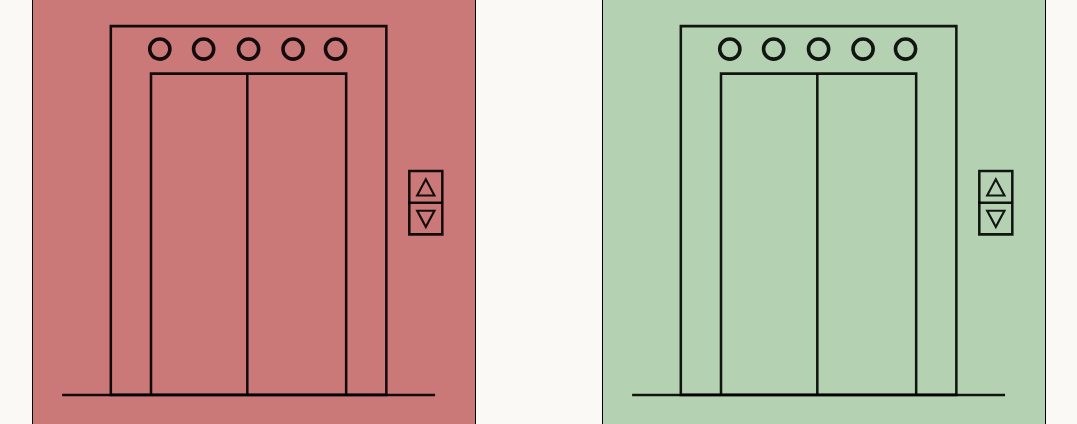
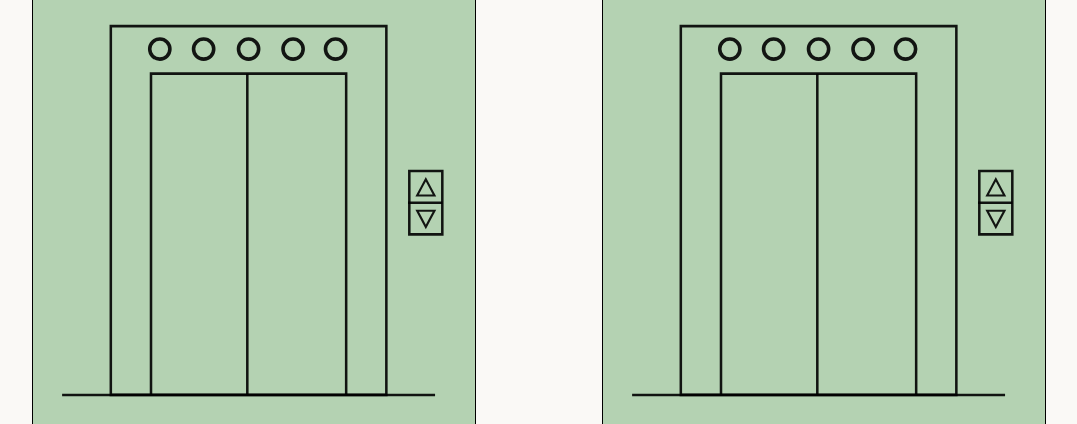
Before and after one commit to vassilyp/WhichElevatorIsWorking, a plain HTML site: page index.html in a window 1280 px wide. Shown: the part 241-665 px from the top of the page, without its empty margins (101-1178 px from the left). Drawn offline with Linux system fonts and the light colour scheme.

Commit message:
Automated update

```diff
--- a/index.html
+++ b/index.html
@@ -23,7 +23,7 @@
    A monitor of the elevators of Marine Drive 5
   </h3>
   <div id="elevators">
-   <div class="elevator" id="left-lift">
+   <div class="elevator working" id="left-lift">
     <div class="elevator-text">
      <h3>
       LEFT
```
